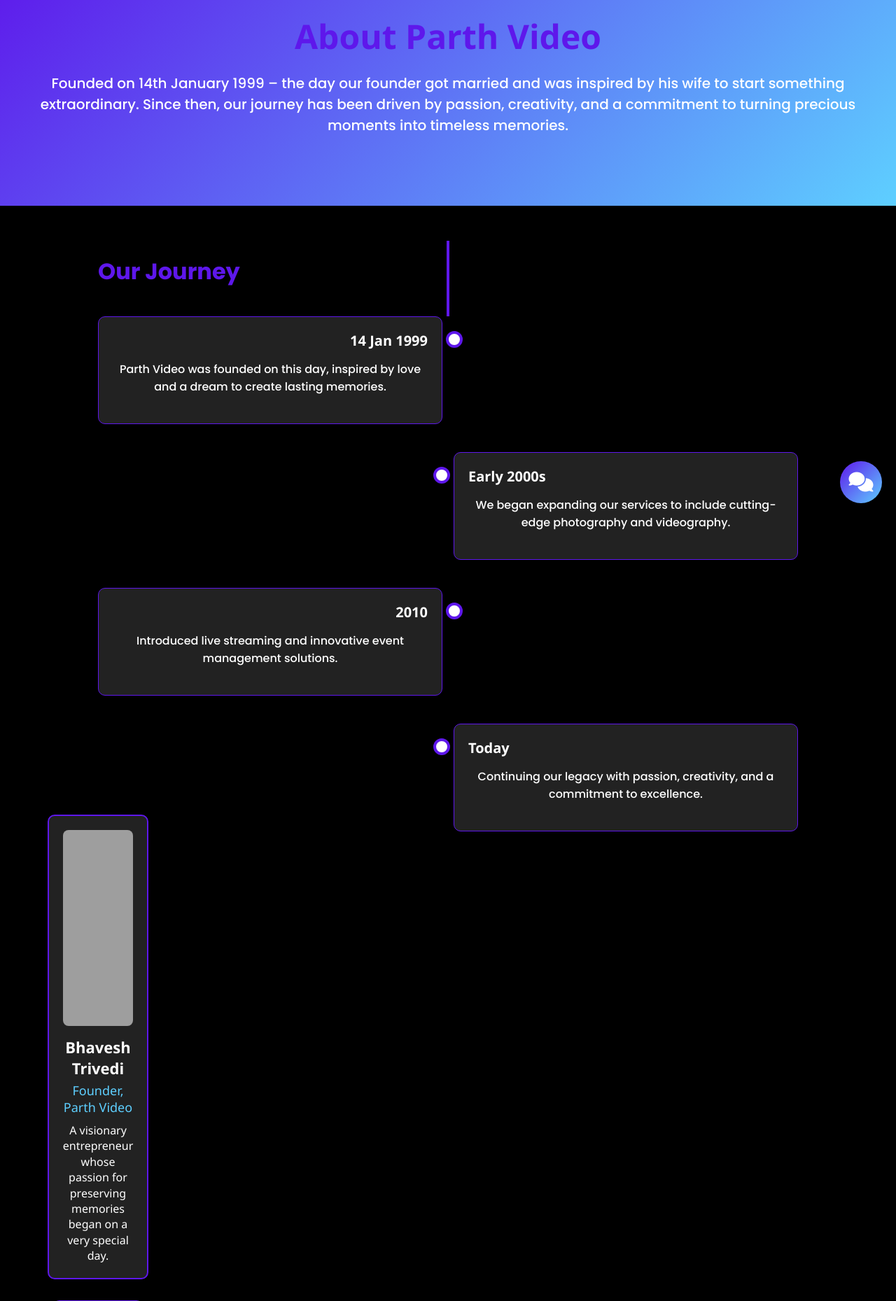
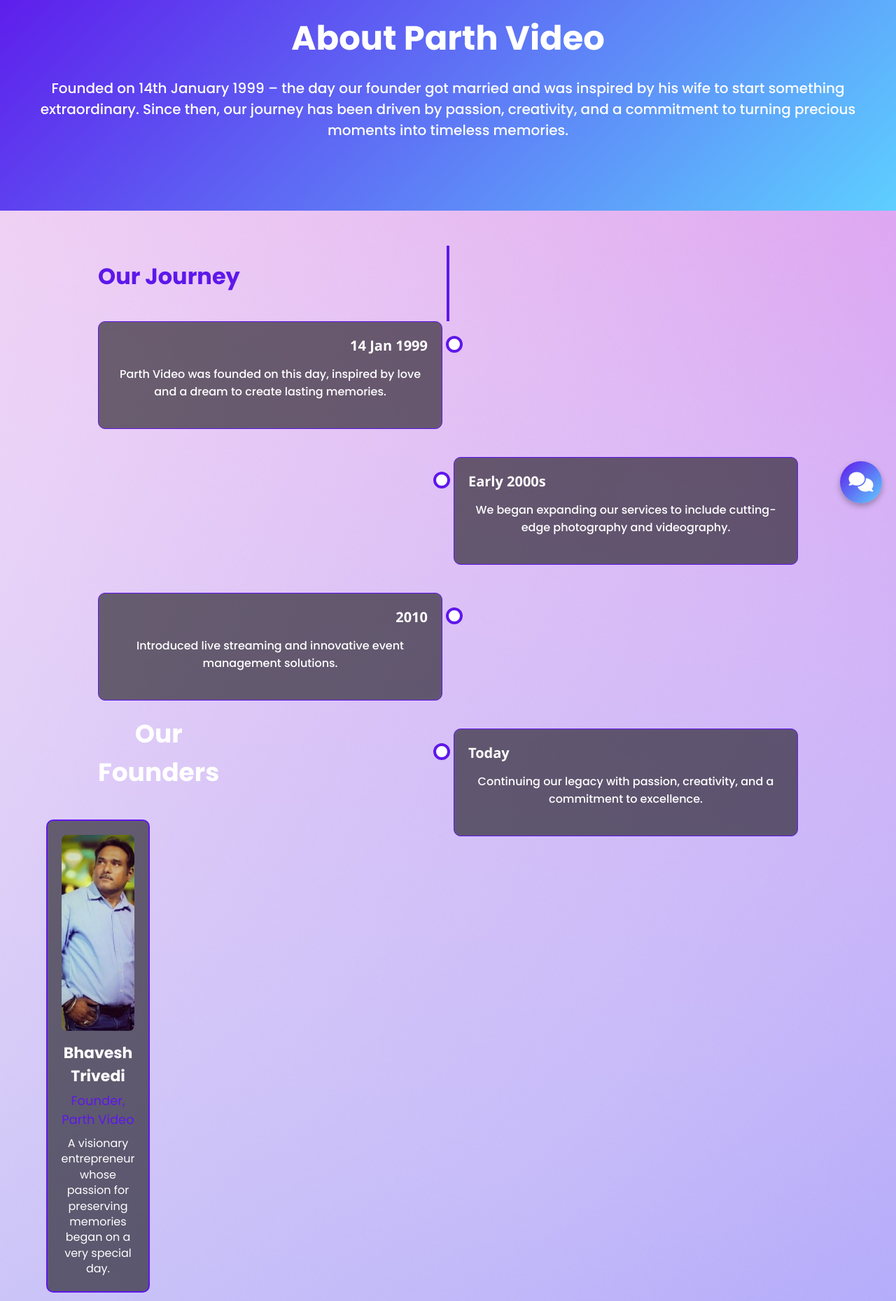
Before and after one commit to harrytrivedi/parthvideo, a PHP site: page /user/aboutus.php in a window 1280 px wide. Shown: the part 61-1920 px from the top of the page at 70% size. Run offline with PHP 8.4, Linux system fonts and the light colour scheme; some libraries are stand-ins or nearby versions; some web fonts are replaced; grey boxes are pictures that could not be loaded.

Commit message:
updated styling

```diff
--- a/user/aboutus.php
+++ b/user/aboutus.php
@@ -16,6 +16,7 @@
       margin: 0;
       padding: 0;
       overflow-x: hidden;
+      background-image: url(../user/images/aboutus.jpg)
     }
     h1, h2, h3, p {
       margin: 0 0 20px 0;
@@ -45,10 +46,9 @@
     .about-header h1 {
       font-size: 48px;
       font-weight: bolder;
-      background: #5e17eb;
-      -webkit-background-clip: text;
-      background-clip: text;
-      color: transparent;
+      color: white;
+      font-family: 'Poppins', sans-serif;
+      font-weight: bold;
     }
     .about-header p {
       font-size: 20px;
@@ -75,7 +75,7 @@
       position: relative;
       width: 45%;
       padding: 20px;
-      background: #222;
+      background: #0000008c;
       border: 1px solid #5e17eb;
       border-radius: 10px;
       margin: 20px 0;
@@ -134,10 +134,7 @@
     .founders-title {
       font-size: 36px;
       margin-bottom: 40px;
-      background: #5e17eb;
-      -webkit-background-clip: text;
-      background-clip: text;
-      color: transparent;
+      color: white;
     }
     .founder-cards {
       display: flex;
@@ -146,7 +143,7 @@
       gap: 30px;
     }
     .founder-card {
-      background: #222;
+      background: #0000008c;
       border: 2px solid #5e17eb;
       border-radius: 10px;
       padding: 20px;
@@ -176,15 +173,19 @@
       font-size: 22px;
       font-weight: bold;
       margin-bottom: 5px;
+      font-family: 'Poppins', sans-serif;
+      font-weight: bold;
     }
     .founder-role {
       font-size: 18px;
-      color: #5ecfff;
+      color: #5e17eb;
       margin-bottom: 10px;
+      font-family: 'Poppins', sans-serif;
     }
     .founder-bio {
       font-size: 16px;
       line-height: 1.4;
+      font-family: 'Poppins', sans-serif;
     }
 
     /* Responsive */
@@ -244,7 +245,7 @@
     <div class="founder-cards">
       <!-- Founder Card 1 -->
       <div class="founder-card">
-        <div class="founder-photo" style="background-image: url('../user/images/founder1.jpg');">
+        <div class="founder-photo" style="background-image: url('../user/images/bhavesh_ceo.png');">
           <!-- Replace with actual image -->
         </div>
         <div class="founder-name">Bhavesh Trivedi</div>
@@ -255,7 +256,7 @@
       </div>
       <!-- Founder Card 2 -->
       <div class="founder-card">
-        <div class="founder-photo" style="background-image: url('../user/images/founder2.jpg');">
+        <div class="founder-photo" style="background-image: url('../user/images/harsh.jpeg');">
           <!-- Replace with actual image -->
         </div>
         <div class="founder-name">Harsh Trivedi</div>
```
Also changed, not shown: user/clients.php (+2 -5 lines), user/images/aboutus.jpg (added), user/images/harsh.jpeg (added).
